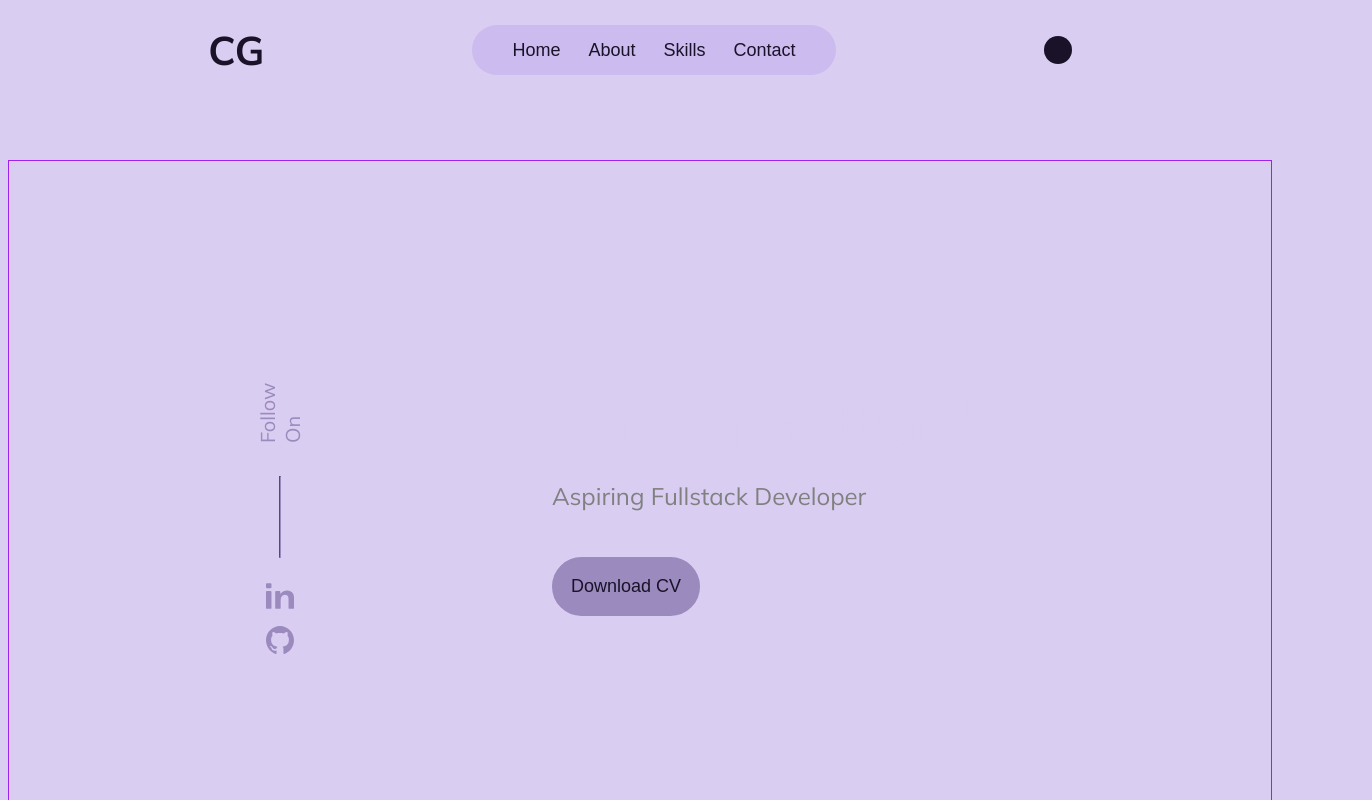
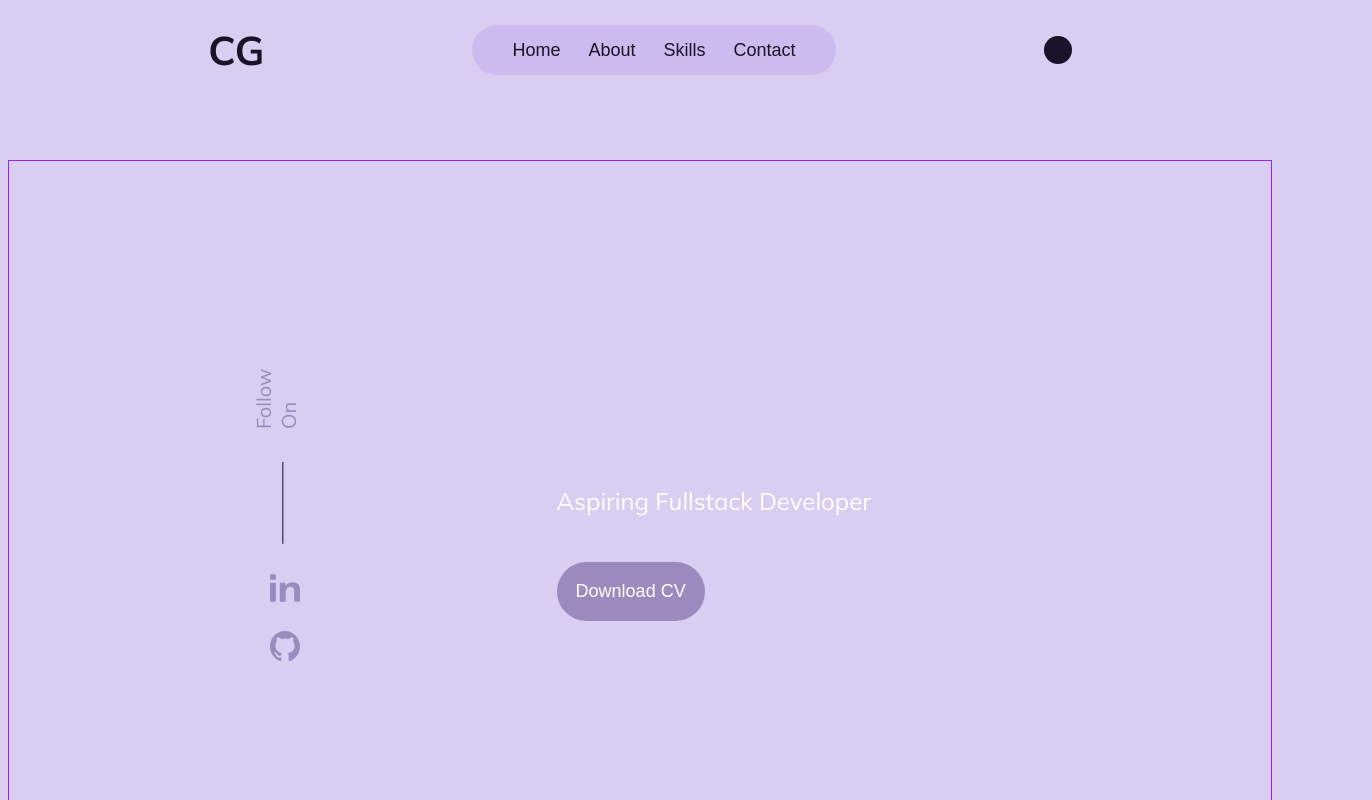
Before and after one commit to carolagottardo/react-sass-cv, a React (Vite) app: page / in a window 1280 px wide. Shown: the top 800 px of the page, 1372 px wide, since content can reach past the window. Built offline with nearby package versions, Linux system fonts and the light colour scheme; a web font is replaced by a local one.

Commit message:
home section - download CV button (functionality added) // contact section - positioning (WIP)

```diff
--- a/src/components/Sectionsy/Sectionsy.css
+++ b/src/components/Sectionsy/Sectionsy.css
@@ -24,8 +24,37 @@
     /* Aspiring Full Stack Developer */
     font-size: 24px;
     margin-top: -20px;
-    color: grey;
+    color: white;
   }
+}
+
+.social-group {
+  display: flex;
+  flex-direction: column;
+  gap: 16px;
+
+  .logo-button {
+    height: 42px;
+    width: 42px;
+    background-color: transparent;
+    border-color: transparent;
+    cursor: pointer;
+  }
+
+  p {
+    transform: rotate(270deg);
+    width: 20px;
+    margin-bottom: -6px;
+    margin-left: 4px;
+    color: #9b8abd;
+    font-size: 20px;
+  }
+}
+
+.title-group {
+  display: flex;
+  flex-direction: column;
+  margin-bottom: 110px;
 }
 
 .about-section {
@@ -100,7 +129,7 @@
 
 .buttonie-style1 {
   background-color: #9b8abd;
-  color: #1a1229;
+  color: white;
   border-radius: 40px;
   border-style: solid;
   border-color: #9b8abd;
@@ -108,6 +137,16 @@
   padding: 16px;
   font-size: 18px;
   cursor: pointer;
+}
+
+.buttonie-style1:hover {
+  background-color: #ac9bcd;
+  border-color: #ac9bcd;
+}
+
+.buttonie-style1:active {
+  background-color: #c0b0df;
+  border-color: #c0b0df;
 }
 
 .buttonie-style2 {
@@ -125,7 +164,7 @@
   border-color: #9b8abd;
   background-color: #9b8abd;
   color: #1a1229;
-  border-radius: 40px;
+  border-radius: 10px;
   border-style: solid;
   padding: 14px;
   font-size: 12px;
@@ -204,6 +243,9 @@ span {
   border-radius: 10px;
   width: 320px;
   height: 280px;
+
+  h3 {
+  }
 }
 
 .row1 {
@@ -211,7 +253,6 @@ span {
   flex-direction: row;
   justify-content: center;
   gap: 16px;
-  margin-top: 70px;
 }
 
 .row2 {
@@ -241,7 +282,7 @@ span {
   display: flex;
   flex-direction: row;
   justify-content: flex-end;
-  margin-top: 15px;
+  margin-top: 20px;
   margin-right: 20px;
 }
 
@@ -265,6 +306,13 @@ span {
   margin-top: 16px;
 }
 
+.message-input {
+  vertical-align: top;
+  resize: vertical;
+  min-height: 100px;
+  font-family: "Arial", sans-serif;
+}
+
 .footer-section {
   height: 140px;
   display: flex;
@@ -278,6 +326,7 @@ span {
   background-color: transparent;
   border-style: solid;
   border-color: transparent;
+  border-radius: 10px;
   color: #9b8abd;
 }
 
@@ -289,30 +338,11 @@ span {
   color: #9b8abd;
 }
 
-.social-group {
-  display: flex;
-  flex-direction: column;
-  gap: 16px;
-}
-
-.title-group {
-  display: flex;
-  flex-direction: column;
-  margin-bottom: 120px;
-}
-
 hr {
   height: 80px;
   color: #9b8abd;
   border-color: #9b8abd;
   background-color: #9b8abd;
-}
-
-.uhhh {
-  transform: rotate(270deg);
-  width: 20px;
-  margin-bottom: -6px;
-  margin-left: 4px;
 }
 
 .about-group {
@@ -322,7 +352,6 @@ hr {
 }
 
 .technical-container {
-  padding: 30px 18px 30px 18px;
 }
 
 .technical-container2 {
--- a/src/components/Sectionsy/Sectionsy.jsx
+++ b/src/components/Sectionsy/Sectionsy.jsx
@@ -13,16 +13,20 @@ function Sectionsy() {
             Follow On
           </p>
           <hr />
-          <img src={assets.linkedinlogo} width="28" height="28"></img>
-          <img src={assets.githublogo} width="28" height="28"></img>
+          <button className="logo-button">
+            <img src={assets.linkedinlogo} width="30" height="30"></img>
+          </button>
+          <button className="logo-button">
+            <img src={assets.githublogo} width="30" height="30"></img>
+          </button>
         </div>
         <div className="title-group">
           <h1>Carola Gottardo</h1>
           <p>Aspiring Fullstack Developer</p>
           <div className="buttonie-container">
             <a
-              href="https://raw.githubusercontent.com/CarloFerraro10/Test/266f1c5bc400ed478b4a813f5f70a155c9b9a840/dummy.pdf"
-              download="dummy.pdf"
+              href="https://raw.githubusercontent.com/carolagottardo/react-sass-cv/e0a3bae682fd2417fd956f1106f53d0efc6621b0/public/CV/Gottardo_Carola_CV.pdf"
+              download="Gottardo_Carola_CV.pdf"
             >
               <button className="buttonie-style1">Download CV</button>
             </a>
@@ -41,8 +45,6 @@ function Sectionsy() {
             dell'Insubria, ready to embark on my professional journey in the
             workforce and begin my career to continuously expand on my skills
             and knowledge in <span>Full Stack Development</span>. <br /> <br />{" "}
-            Currently developed in UX/UI Design, Web and Visual Design because
-            they allow me to be creative. <br /> <br />
             I'm confident that my strong foundation in Computer Science,
             combined with my enthusiasm for Web and Software Development, will
             make me a valuable asset to any team.
@@ -154,27 +156,29 @@ function Sectionsy() {
               />
             </div>
             <div className="row4">
-              <input
-                type="text"
+              <textarea
                 placeholder="Message"
-                className="input-style2"
+                className="input-style2 message-input"
               />
             </div>
             <div className="row5">
               <button className="buttonie-style3">Send Message</button>
             </div>
           </div>
+
           <div className="card-style4">
-            <div>
+            <div className="social-1">
               <h3>E-mail</h3>
               <p>carolamgottardo@gmail.com</p>
             </div>
-            <div>
+            <div className="social-2">
               <h3>Phone</h3>
               <p>+39 351 7423092</p>
             </div>
-            <div>
+            <div className="social-3">
               <h3>Socials</h3>
+              <img src={assets.linkedinlogo} width="30" height="30"></img>
+              <img src={assets.githublogo} width="30" height="30"></img>
             </div>
           </div>
         </div>
```
